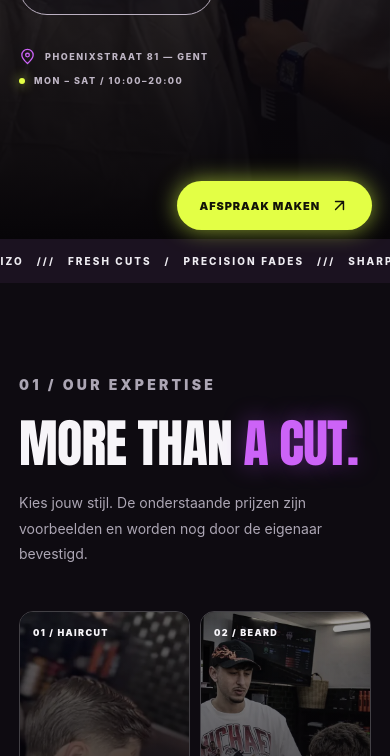
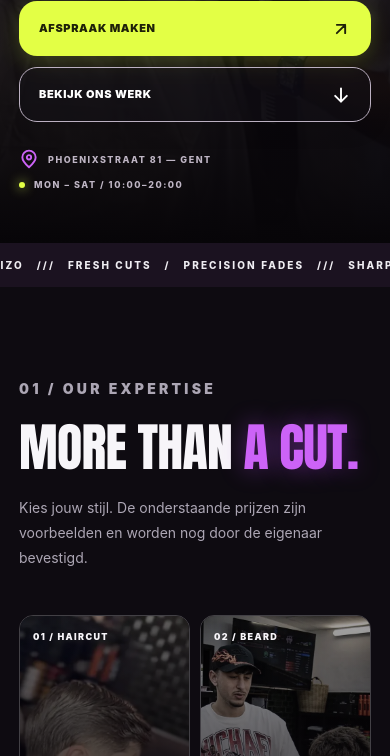
Before and after one commit to nfliex9-crypto/BARBERFLOW-AI, a website: page nizo_site_v5/index.html in a window 390 px wide. Shown: the part 599-1355 px from the top of the page. Drawn offline with nearby package versions, Linux system fonts and the light colour scheme; no server answers.

Commit message:
fix(ui): premium compact CTAs with strict mobile sizing and Safari-proof SVG bounds

```diff
--- a/nizo_site_v5/styles.css
+++ b/nizo_site_v5/styles.css
@@ -145,3 +145,138 @@ a:hover>.nizo-icon,button:hover>.nizo-icon,a:hover b>.nizo-icon{transform:transl
 #booking-status-link{width:100%;margin-top:13px}
 .owner-bar .nizo-icon,.owner-login .nizo-icon,.owner-tools .nizo-icon{width:18px;height:18px}
 @media(prefers-reduced-motion:reduce){.nizo-icon{transition:none}a:hover>.nizo-icon,button:hover>.nizo-icon{transform:none}}
+
+
+/* V9 MOBILE ACTION SYSTEM — fixes oversized black SVG triangles on iPhone Safari.
+   Self-contained stroked icons are rendered inline with explicit viewBox / width / height.
+   Hard size limits prevent icons from expanding link and button boxes. */
+:root {
+  --action-height: 54px;
+  --action-radius: 16px;
+  --action-gutter: 16px;
+}
+svg.nizo-icon, .btn svg.nizo-icon, .mobile-book svg.nizo-icon {
+  display:inline-block!important;
+  width:20px!important;
+  height:20px!important;
+  min-width:20px!important;
+  min-height:20px!important;
+  max-width:20px!important;
+  max-height:20px!important;
+  flex:0 0 20px!important;
+  overflow:visible;
+  fill:none!important;
+  stroke:currentColor!important;
+  stroke-width:1.9;
+  vertical-align:middle;
+}
+svg.nizo-icon path,svg.nizo-icon rect,svg.nizo-icon circle{
+  vector-effect:non-scaling-stroke;
+}
+.btn,.btn-big,.nav-cta{
+  box-sizing:border-box;
+  display:inline-flex;
+  align-items:center;
+  justify-content:center;
+  flex-flow:row nowrap;
+  gap:12px;
+  min-height:var(--action-height);
+  height:auto;
+  max-width:100%;
+  padding:14px 22px;
+  border-radius:var(--action-radius);
+  font-family:var(--body);
+  font-size:12px;
+  font-weight:900;
+  line-height:1.22;
+  letter-spacing:.055em;
+  text-decoration:none;
+  text-align:center;
+  white-space:normal;
+  -webkit-tap-highlight-color:transparent;
+  transition:background .18s ease,border-color .18s ease,
+             box-shadow .18s ease,transform .18s ease;
+}
+.btn>b{display:inline-flex;align-items:center;justify-content:center;width:20px;height:20px;min-width:20px;line-height:0;}
+.btn:active,.mobile-book:active{transform:translateY(1px) scale(.99)}
+.btn-lime{box-shadow:0 5px 24px rgba(213,253,55,.18);}
+.btn-lime:hover{box-shadow:0 8px 26px rgba(213,253,55,.29);}
+.hero-actions{
+  display:flex;
+  flex-wrap:wrap;
+  align-items:stretch;
+  gap:12px;
+  margin:26px 0 39px;
+}
+.hero-actions>.btn{
+  min-height:60px;
+  padding:16px 22px;
+  border-radius:19px;
+  font-size:13px;
+  flex:0 1 auto;
+  min-width:187px;
+}
+.hero-actions .btn svg.nizo-icon{width:20px!important;height:20px!important}
+.nav-cta{min-height:45px;padding:11px 16px;min-width:0;border-radius:13px;font-size:11px;}
+.booking-submit{width:100%;min-height:54px;border-radius:14px;gap:12px;}
+.gallery-controls button{display:grid;place-items:center;line-height:0;}
+.gallery-controls button svg.nizo-icon{width:19px!important;height:19px!important}
+.service-body a{display:grid!important;place-items:center!important;line-height:0;}
+.service-body a svg.nizo-icon{width:18px!important;height:18px!important;min-width:18px!important;min-height:18px!important;max-width:18px!important;max-height:18px!important;flex:0 0 18px!important;}
+.mobile-book{display:none;}
+/* Fixed CTA only appears once the hero is out of view, avoids duplicate controls. */
+@media(max-width:700px){
+  .hero{min-height:min(730px,100svh);height:auto;}
+  .hero-content{padding-top:240px;padding-bottom:35px;}
+  .hero-actions{display:grid;grid-template-columns:minmax(0,1fr);gap:11px;margin:25px 0 27px;}
+  .hero-actions>.btn{
+    display:flex;
+    justify-content:space-between;
+    width:100%;
+    min-width:0;
+    min-height:58px;
+    max-height:70px;
+    padding:14px 19px;
+    border-radius:18px;
+    font-size:12px;
+    line-height:1.2;
+    text-align:left;
+    box-shadow:0 7px 22px rgba(0,0,0,.12);
+  }
+  .hero-actions>.btn-lime{box-shadow:0 6px 22px rgba(213,253,55,.2)}
+  .hero-actions .btn>b{margin-left:auto}
+  .hero-actions .btn svg.nizo-icon{margin-left:auto;}
+  .mobile-book{
+    display:none;
+    justify-content:space-between;
+    align-items:center;
+    gap:12px;
+    min-height:52px;
+    height:52px;
+    max-height:52px;
+    width:auto;
+    max-width:calc(100vw - 36px);
+    padding:0 19px;
+    border-radius:16px;
+    right:17px;
+    left:auto;
+    bottom:max(16px,env(safe-area-inset-bottom));
+    z-index:140;
+    font-size:11px;
+    line-height:1;
+    box-shadow:0 9px 30px #0009,0 0 14px rgba(225,255,70,.21);
+  }
+  .mobile-book.is-visible{display:inline-flex!important}
+  .nav-cta{display:none}
+  .booking-panel,.booking-section,.service-card{min-width:0}
+  .booking-submit{min-height:54px;padding:14px 17px}
+}
+@media(max-width:390px){
+  .hero-actions>.btn{min-height:55px;font-size:11px;}
+  .hero-content{padding-top:215px;}
+  .mobile-book{right:12px;max-width:calc(100vw - 24px)}
+}
+@media(prefers-reduced-motion:reduce){
+  .btn,.btn-big,.mobile-book{transition:none!important;}
+  .btn:hover,.btn:active,.mobile-book:active{transform:none!important;}
+}
```
